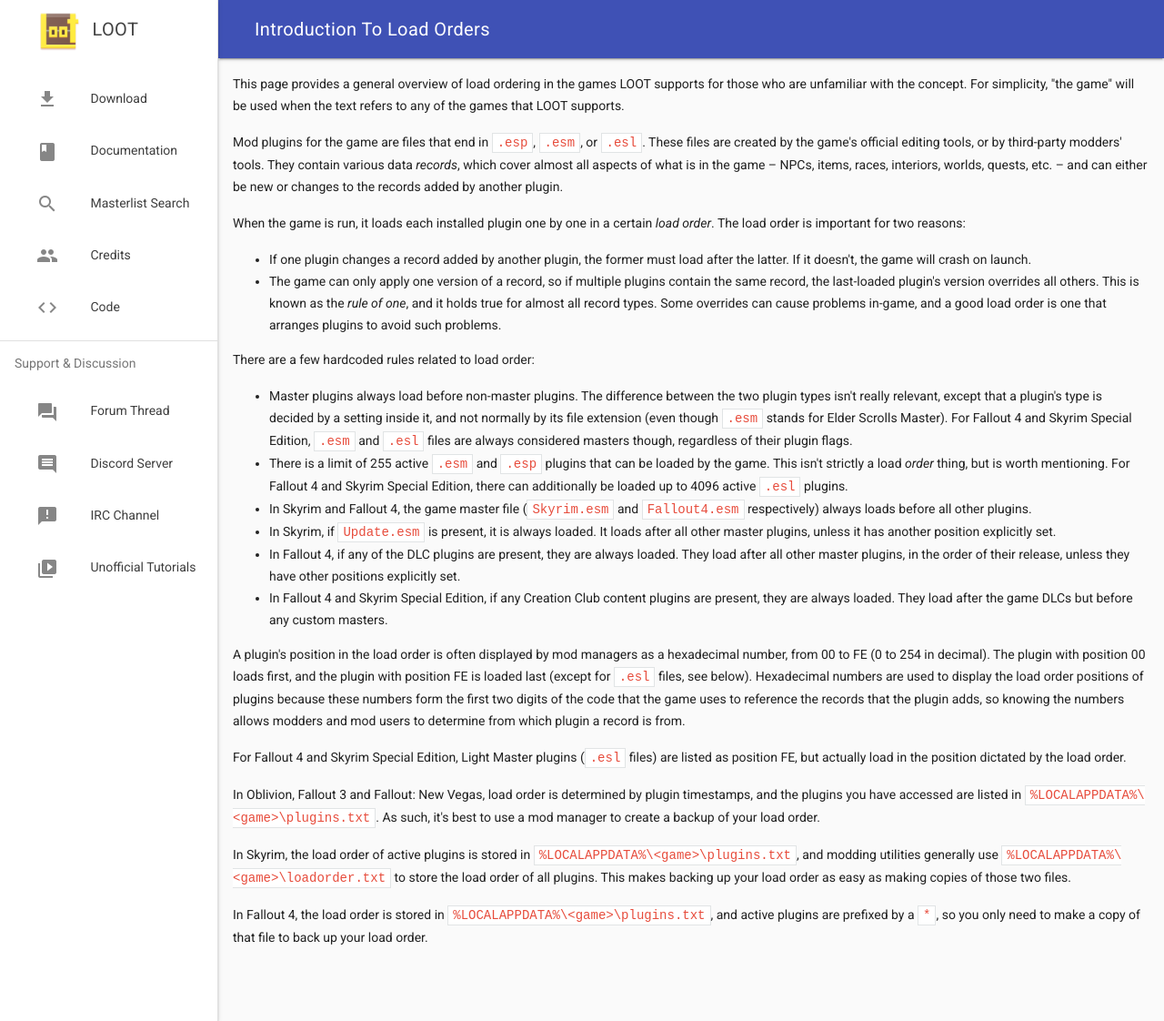
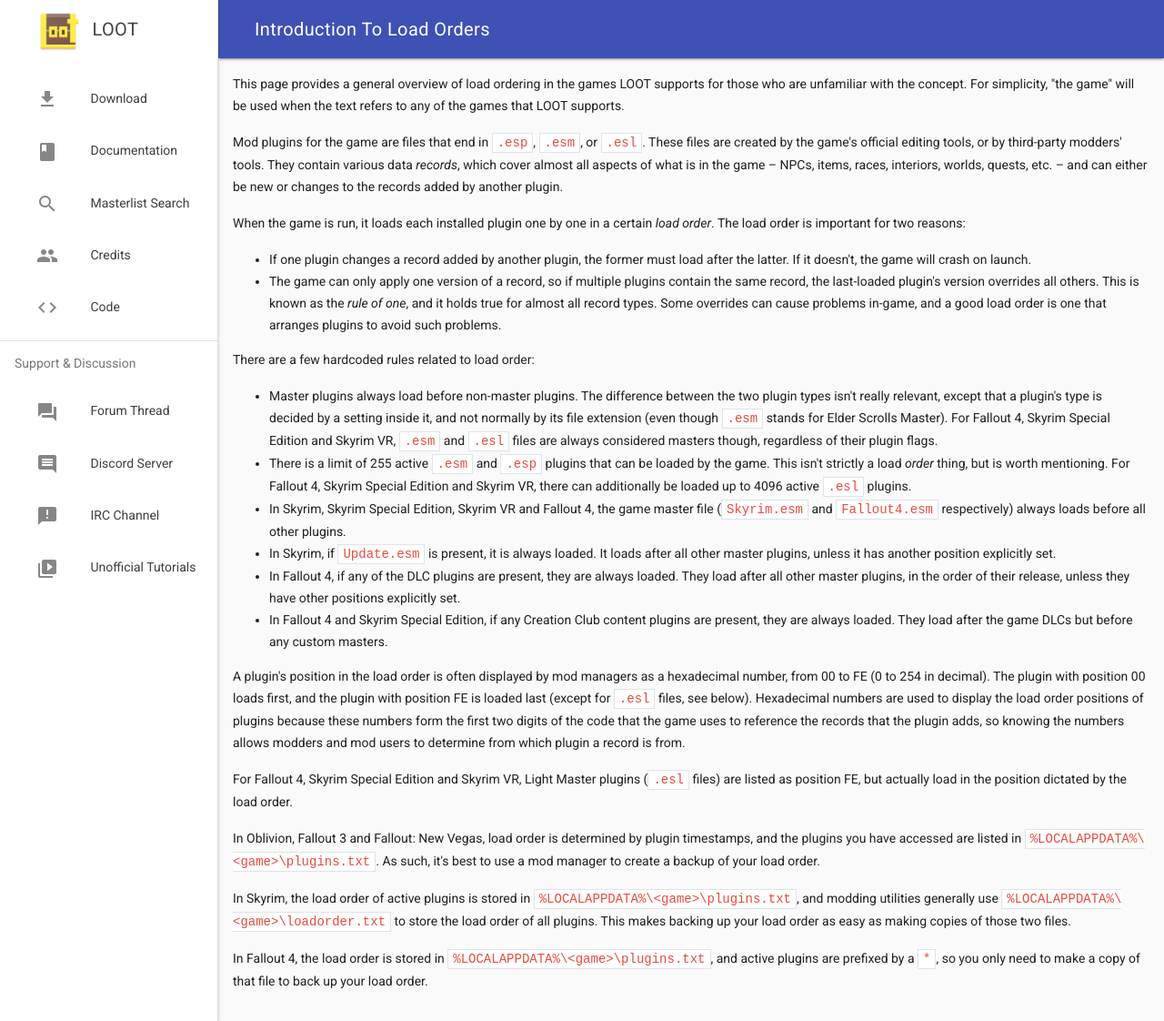
Before and after one commit to loot/loot.github.io, a Jekyll site: the page built from docs/help/Introduction-To-Load-Orders.html, in a window 1280 px wide. Shown: the whole page at 91% size. Built offline with Jekyll 4.4.1, drawn with Linux system fonts in a browser that asks for light colours; nearby versions of some CDN libraries.

Commit message:
Add mentions of Skyrim VR to site pages

```diff
--- a/docs/help/Introduction-To-Load-Orders.html
+++ b/docs/help/Introduction-To-Load-Orders.html
@@ -17,9 +17,9 @@
 <p>There are a few hardcoded rules related to load order:</p>
 
 <ul>
-  <li>Master plugins always load before non-master plugins. The difference between the two plugin types isn't really relevant, except that a plugin's type is decided by a setting inside it, and not normally by its file extension (even though <code>.esm</code> stands for Elder Scrolls Master). For Fallout 4 and Skyrim Special Edition, <code>.esm</code> and <code>.esl</code> files are always considered masters though, regardless of their plugin flags.</li>
-  <li>There is a limit of 255 active <code>.esm</code> and <code>.esp</code> plugins that can be loaded by the game. This isn't strictly a load <em>order</em> thing, but is worth mentioning. For Fallout 4 and Skyrim Special Edition, there can additionally be loaded up to 4096 active <code>.esl</code> plugins.</li>
-  <li>In Skyrim and Fallout 4, the game master file (<code>Skyrim.esm</code> and <code>Fallout4.esm</code> respectively) always loads before all other plugins.</li>
+  <li>Master plugins always load before non-master plugins. The difference between the two plugin types isn't really relevant, except that a plugin's type is decided by a setting inside it, and not normally by its file extension (even though <code>.esm</code> stands for Elder Scrolls Master). For Fallout 4, Skyrim Special Edition and Skyrim VR, <code>.esm</code> and <code>.esl</code> files are always considered masters though, regardless of their plugin flags.</li>
+  <li>There is a limit of 255 active <code>.esm</code> and <code>.esp</code> plugins that can be loaded by the game. This isn't strictly a load <em>order</em> thing, but is worth mentioning. For Fallout 4, Skyrim Special Edition and Skyrim VR, there can additionally be loaded up to 4096 active <code>.esl</code> plugins.</li>
+  <li>In Skyrim, Skyrim Special Edition, Skyrim VR and Fallout 4, the game master file (<code>Skyrim.esm</code> and <code>Fallout4.esm</code> respectively) always loads before all other plugins.</li>
   <li>In Skyrim, if <code>Update.esm</code> is present, it is always loaded. It loads after all other master plugins, unless it has another position explicitly set.</li>
   <li>In Fallout 4, if any of the DLC plugins are present, they are always loaded. They load after all other master plugins, in the order of their release, unless they have other positions explicitly set.</li>
   <li>In Fallout 4 and Skyrim Special Edition, if any Creation Club content plugins are present, they are always loaded. They load after the game DLCs but before any custom masters.</li>
@@ -27,7 +27,7 @@
 
 <p>A plugin's position in the load order is often displayed by mod managers as a hexadecimal number, from 00 to FE (0 to 254 in decimal). The plugin with position 00 loads first, and the plugin with position FE is loaded last (except for <code>.esl</code> files, see below). Hexadecimal numbers are used to display the load order positions of plugins because these numbers form the first two digits of the code that the game uses to reference the records that the plugin adds, so knowing the numbers allows modders and mod users to determine from which plugin a record is from.</p>
 
-<p>For Fallout 4 and Skyrim Special Edition, Light Master plugins (<code>.esl</code> files) are listed as position FE, but actually load in the position dictated by the load order.</p>
+<p>For Fallout 4, Skyrim Special Edition and Skyrim VR, Light Master plugins (<code>.esl</code> files) are listed as position FE, but actually load in the position dictated by the load order.</p>
 
 <p>In Oblivion, Fallout 3 and Fallout: New Vegas, load order is determined by plugin timestamps, and the plugins you have accessed are listed in <code>%LOCALAPPDATA%\&lt;game&gt;\plugins.txt</code>. As such, it's best to use a mod manager to create a backup of your load order.</p>
 
--- a/index.html
+++ b/index.html
@@ -3,7 +3,7 @@
 title: The Load Order Optimisation Tool
 ---
 
-<p>Setting the right load order for your <strong>TES IV: Oblivion</strong>, <strong>TES V: Skyrim</strong>, <strong>TES V: Skyrim Special Edition</strong>, <strong>Fallout 3</strong>, <strong>Fallout: New Vegas</strong>, <strong>Fallout 4</strong> and <strong>Fallout 4 VR</strong> mods is a crucial step to enjoying a stable modded game. The Load Order Optimisation Tool (LOOT) can help with that, by providing automated load order sorting that's simple to use and fully customisable.</p>
+<p>Setting the right load order for your <strong>TES IV: Oblivion</strong>, <strong>TES V: Skyrim</strong>, <strong>TES V: Skyrim Special Edition</strong>, <strong>TES V: Skyrim VR</strong>, <strong>Fallout 3</strong>, <strong>Fallout: New Vegas</strong>, <strong>Fallout 4</strong> and <strong>Fallout 4 VR</strong> mods is a crucial step to enjoying a stable modded game. The Load Order Optimisation Tool (LOOT) can help with that, by providing automated load order sorting that's simple to use and fully customisable.</p>
 
 <p>While sorting, LOOT checks for load order errors (such as incompatibilities and missing requirements) and notifies you of any issues that it detects. It also provides thousands of plugin-specific messages, such as usage notes and bug warnings, to help keep your game healthy.</p>
 
--- a/js/search.js
+++ b/js/search.js
@@ -10,6 +10,7 @@
     [ "Fallout: New Vegas", "falloutnv" ],
     [ "Fallout 4", "fallout4" ],
     [ "Skyrim SE", "skyrimse" ],
+    [ "Skyrim VR", "skyrimse" ],
 ]
 
 var repoBranch = 'master';  //The repository branch to search.
```
